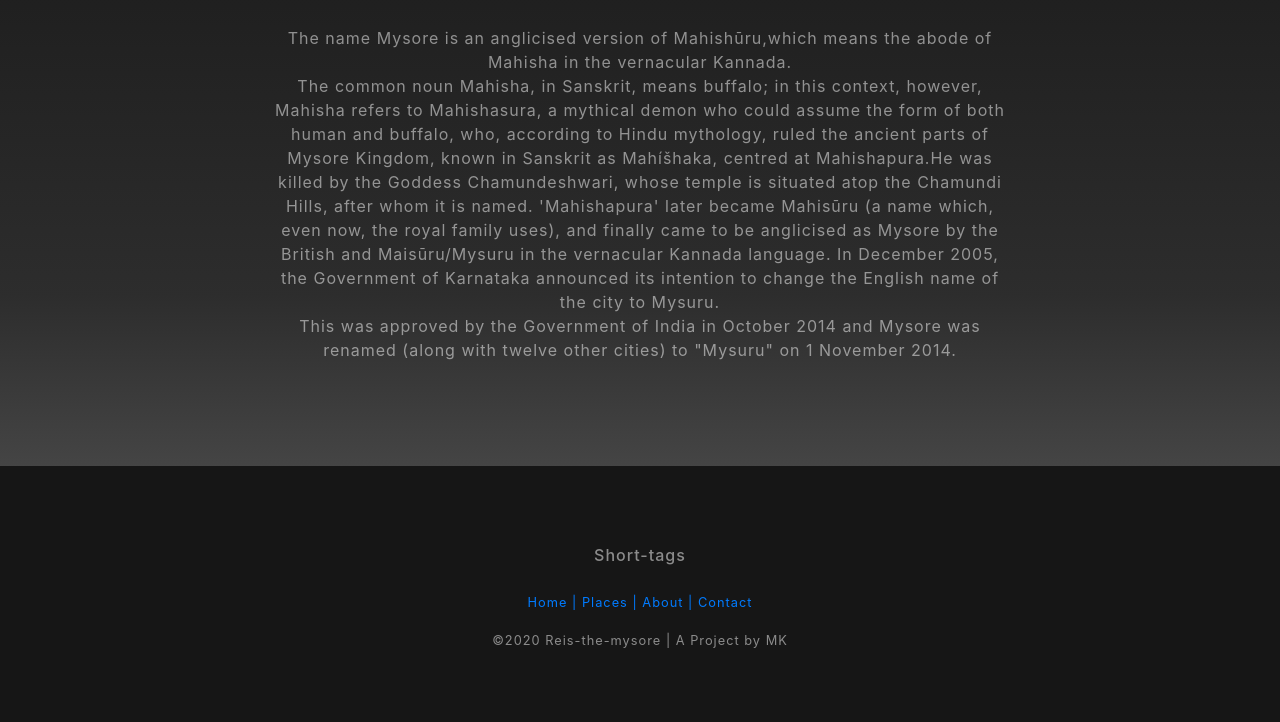
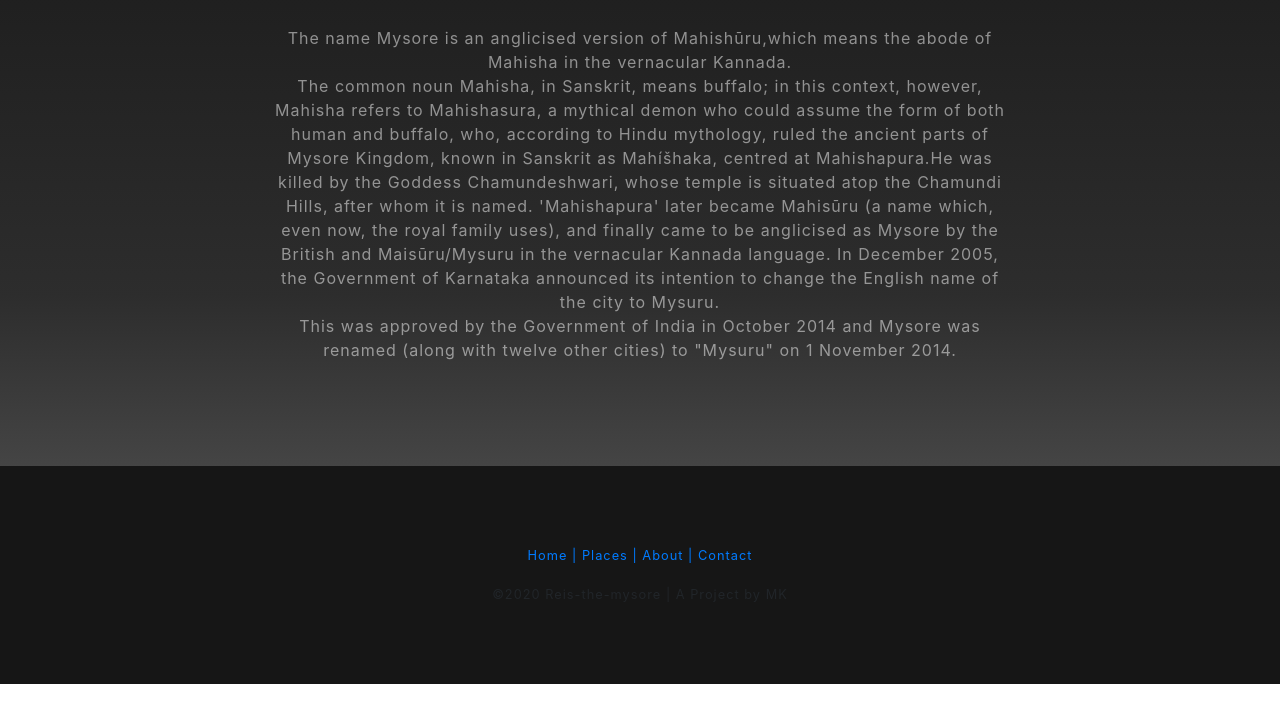
Before and after one commit to Arjunvm/reis-the-mysore, a website with bundled scripts: page about.html in a window 1280 px wide. Shown: the part 220-942 px from the top of the page. After the commit the page ends 904 px from the top, so only its background shows below. Built offline with nearby package versions, Linux system fonts and the light colour scheme.

Commit message:
Update about.html

```diff
--- a/about.html
+++ b/about.html
@@ -64,10 +64,8 @@ In December 2005, the Government of Karnataka announced its intention to change
   </section>
 
    <!-- Footer -->
-  <footer class="bg-black small text-center text-white-50">
+  <footer class="bg-black small text-center text-white-60">
     <div class="container">
-        <h6>Short-tags</h6>
-        <br>
         <a href="index.html">Home |</a>
         <a href="about.html"> Places |</a>
         <a href="place.html"> About |</a>
```
